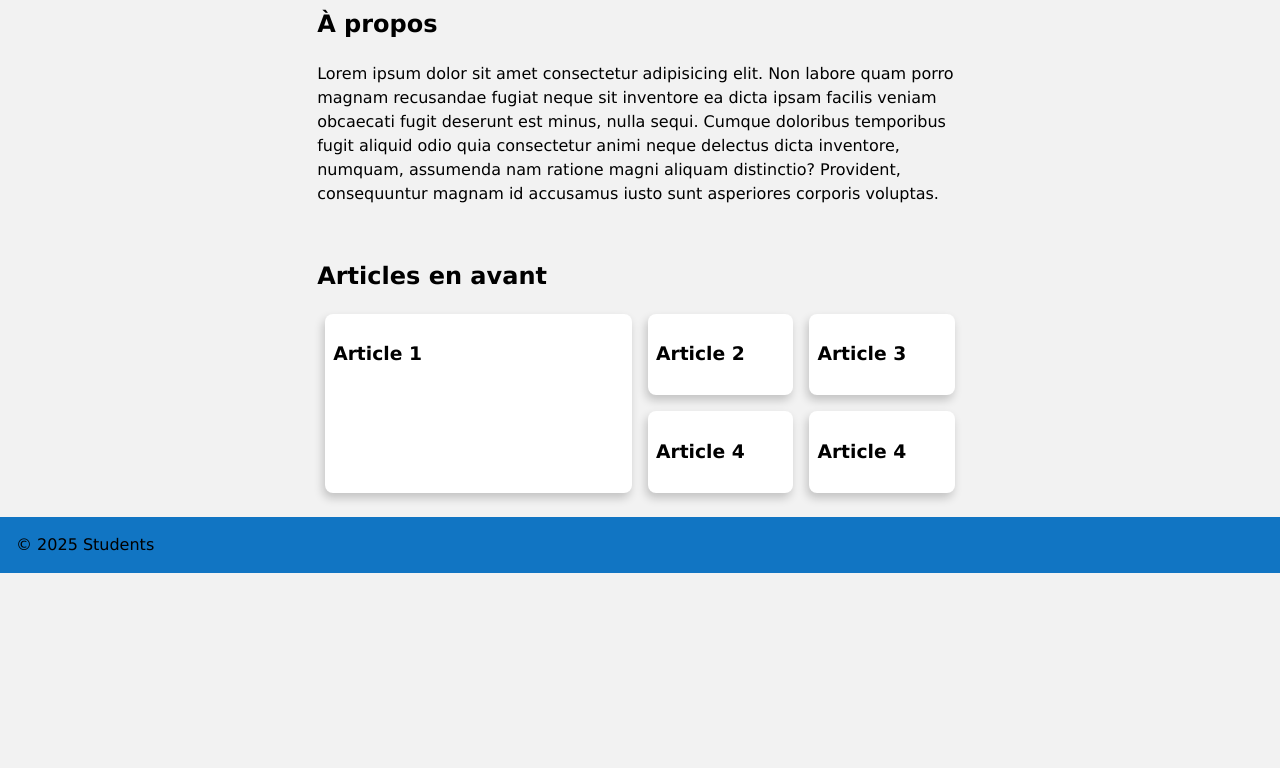
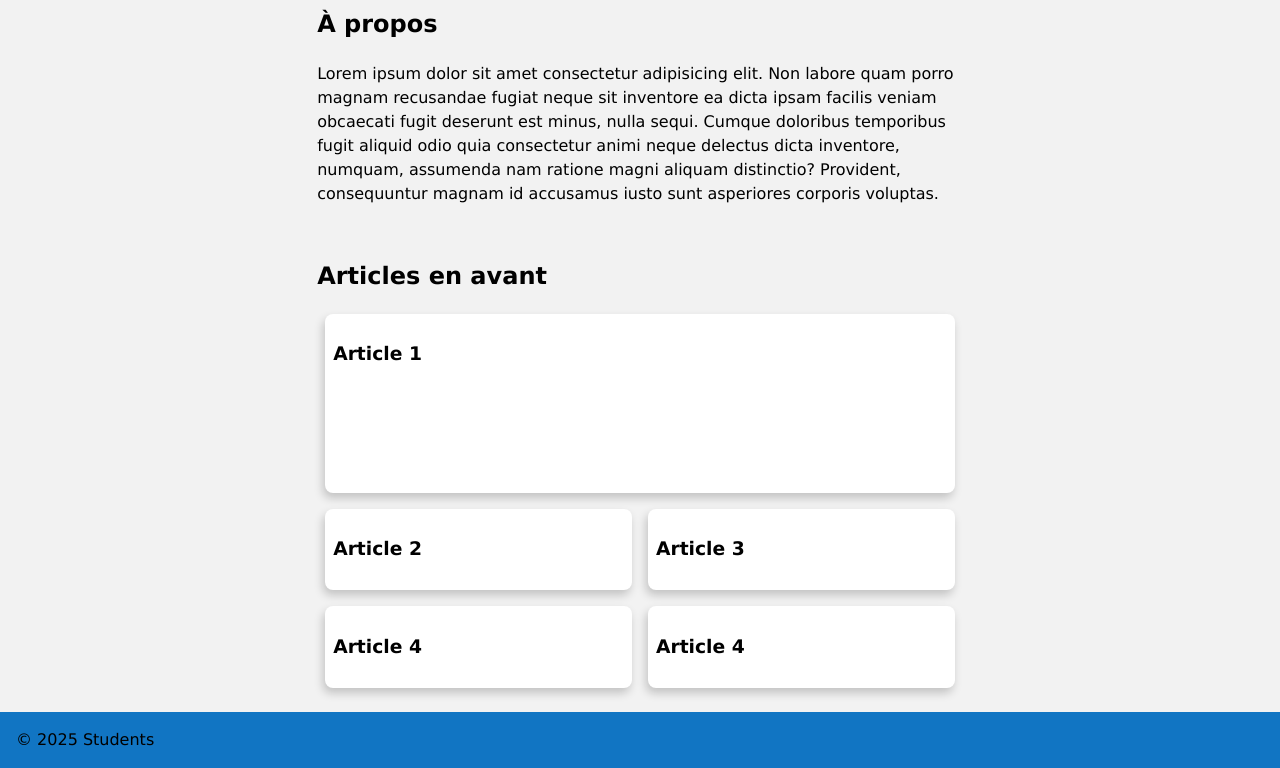
Before and after one commit to PPaillard/atelier-html-css-responsive, a plain HTML site: page index.html in a window 1280 px wide. Shown: the part 320-1088 px from the top of the page. Before the commit the page ends 893 px from the top, so only its background shows below. Drawn offline with Linux system fonts and the light colour scheme.

Commit message:
readme, & both layout corrected

```diff
--- a/style.css
+++ b/style.css
@@ -72,7 +72,7 @@ section {
 
 div.grille {
   display: grid;
-  grid-template-columns: 50% 50%;
+  grid-template-columns: 1fr 1fr;
 }
 .grille article {
   display: inline-block;
@@ -93,7 +93,7 @@ footer {
   background-color: var(--main-color);
 }
 
-@media screen and (min-width: 1200px) {
+@media screen and (min-width: 768px) {
   nav {
     justify-content: space-between;
   }
@@ -110,11 +110,16 @@ footer {
 
   div.grille {
     grid-template-columns: 1fr 1fr 1fr 1fr;
+    grid-template-rows: 1fr 1fr 1fr;
   }
 
   .grille :first-child {
-    grid-column: 1/3;
-    grid-row: 1/3;
+    grid-column: 1/5;
+    grid-row: span 2;
+  }
+
+  .grille :not(:first-child) {
+    grid-column: span 2;
   }
 }
 
```
Also changed, not shown: desktop_layout.jpg (added), desktop_layout.png (deleted), mobile_layout.jpg (added), mobile_layout.png (deleted), 1 other file.
